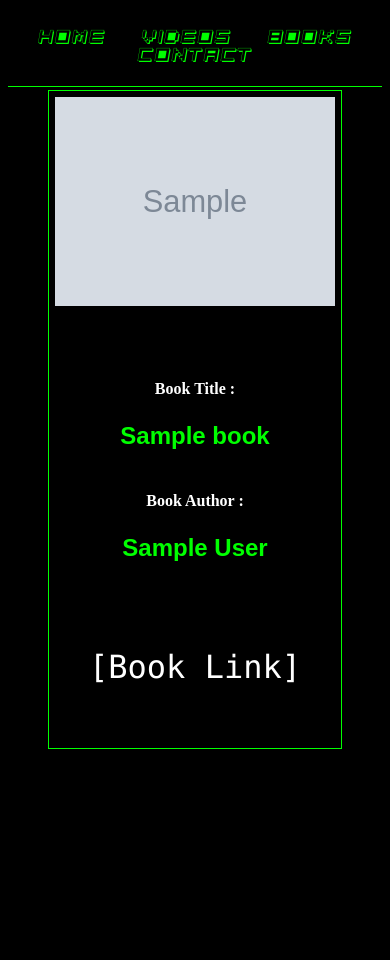
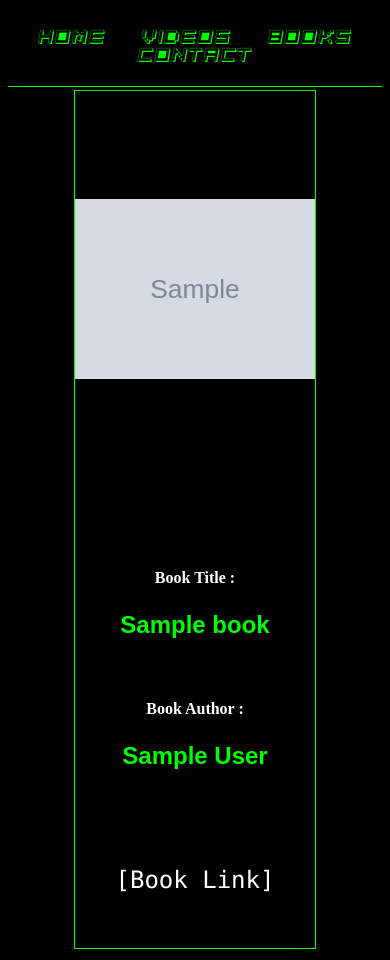
Before and after one commit to prozaic/prozaic5, a Django app: template new_sites/templates/new_sites/book_list.html in a window 390 px wide. Before the commit the page ends 749 px from the top, so only its background shows below. Run offline with Django 3.2, Linux system fonts and the light colour scheme; the template is opened without the code that fills it: most values are stand-ins (such as "Sample title", 1, 10 or a date in 2020); grey boxes marked "Sample" are stand-in pictures; some web fonts are replaced.

Commit message:
fdatabase15

```diff
--- a/new_sites/static/css/style2.css
+++ b/new_sites/static/css/style2.css
@@ -201,8 +201,6 @@
 	display:flex;
 	flex-wrap:wrap;
 
-
-
 }
 
 
@@ -211,10 +209,19 @@
 	border:thin	#00FF00 solid;
 	text-align:center;
 	margin:1%;
+
+
 	overflow: hidden;
+	text-overflow: ellipsis;
+	max-width: 30ch;
+
+
+
 
 }
 
+
+}
 .video-link{
 
 	align-items: center;
@@ -226,10 +233,10 @@
 
 	border:thin	#00FF00 solid;
 	text-align:center;
-	margin:1%;
-	padding:2%;
-
-	overflow: hidden;
+	margin-top:1%;
+	margin-bottom:1%;
+	padding-top:2%;
+	padding-bottom:2%;
 	}
 }
 
@@ -240,11 +247,14 @@
 
 .book-order img{
 
-	padding-bottom:20%;
+	margin-top:-24%;
+	padding-bottom:5%;
 	width: 100%;
-	height: auto;
+	height: 500px;
     max-width: 300px;
-    max-height: 500px;
+	max-height: 500px;
+
+	object-fit:scale-down;
 
 }
 .book-order a:hover{
@@ -259,7 +269,7 @@
 	padding-bottom:10%;
 	font-family:Helvetica;
 	font-size: 1.0em;
-	padding:2%;
+
 
 
 
@@ -268,11 +278,9 @@
 .book-author h3{
 
 	font-size: 1.0em;
-	word-break: break-all;
 
 
 }
-
 
 .book-title h2{
 
@@ -474,13 +482,18 @@
 
 	font-family:Helvetica;
 
+
 }
 
 .book-title h3{
 
 	font-family:Arial, Helvetica, sans-serif;
 	font-size: 1.5em;
+	margin-left: 3%;
+	margin-right: 3%;
 
+	overflow: hidden;
+    white-space: nowrap;
 
 }
 .book-title a:hover{
@@ -503,7 +516,7 @@
 	font-family:"Lucida Console", Courier, monospace;
 	color:white;
 
-	font-size:2em;
+	font-size:1.5em;
 }
 
 .add-book a{
```
